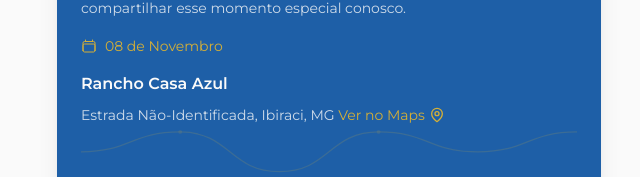
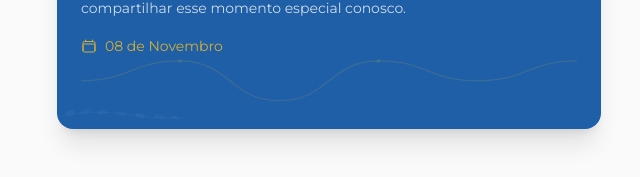
Before and after one commit to gabriel-Oak/wedding, a Next.js app: page /convite in a window 1280 px wide. Shown: the part 1096-1273 px from the top of the page, without its empty margins (311-951 px from the left). Built offline with nearby package versions, Linux system fonts and the light colour scheme; a web font is replaced by a local one.

Commit message:
feat: remove address from WeddingDayCard (moved to VenueSection)

```diff
--- a/src/modules/invite/invite-page/components/WeddingDayCard.tsx
+++ b/src/modules/invite/invite-page/components/WeddingDayCard.tsx
@@ -1,22 +1,6 @@
 import Image from 'next/image';
 import VineDivider from '@/shared/ui/VineDivider';
 import EucalyptusBranch from '@/shared/ui/EucalyptusBranch';
-
-const MapPinIcon = () => (
-  <svg
-    xmlns="http://www.w3.org/2000/svg"
-    viewBox="0 0 24 24"
-    fill="none"
-    stroke="currentColor"
-    strokeWidth={2}
-    strokeLinecap="round"
-    strokeLinejoin="round"
-    className="w-4 h-4"
-  >
-    <path d="M20 10c0 6-8 12-8 12s-8-6-8-12a8 8 0 1 1 16 0Z" />
-    <circle cx={12} cy={10} r={3} />
-  </svg>
-);
 
 export function WeddingDayCard() {
   return (
@@ -60,25 +44,6 @@ export function WeddingDayCard() {
           <span>08 de Novembro</span>
         </div>
 
-        {/* Location */}
-        <div className="mt-4 space-y-2">
-          <p className="font-body text-wedding-cream font-semibold text-base">
-            Rancho Casa Azul
-          </p>
-          <p className="font-body text-wedding-cream/80 text-sm leading-relaxed">
-            Estrada Não-Identificada, Ibiraci, MG{' '}
-            <a
-              href="https://maps.app.goo.gl/bTiGgPg2TKULLF7L7"
-              target="_blank"
-              rel="noopener noreferrer"
-              className="text-wedding-gold hover:underline inline-flex items-center gap-1 transition-colors"
-            >
-              Ver no Maps
-              <MapPinIcon />
-            </a>
-          </p>
-        </div>
-
         {/* Decorative vine */}
         <VineDivider className="text-wedding-gold/40" thin={true} />
       </div>
```
